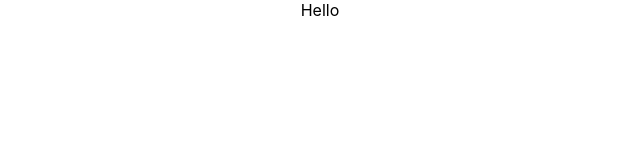
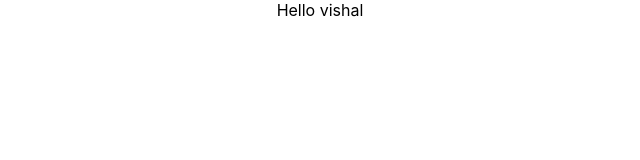
Before and after one commit to Vishal2970/Rivision, a React (Create React App) app: page / in a window 1280 px wide. Shown: the top 160 px of the page, without its empty margins (320-960 px from the left). Built offline with nearby package versions, Linux system fonts and the light colour scheme.

Commit message:
Checking

```diff
--- a/src/Components/Firstpage.js
+++ b/src/Components/Firstpage.js
@@ -3,7 +3,7 @@ import React from 'react'
 export default function Firstpage() {
   return (
     <div>
-      Hello
+      Hello vishal
     </div>
   )
 }
```
